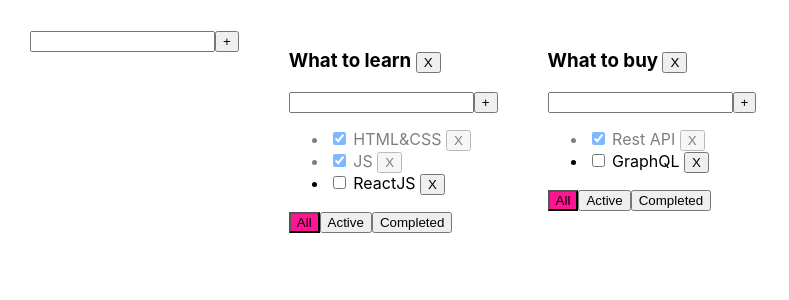
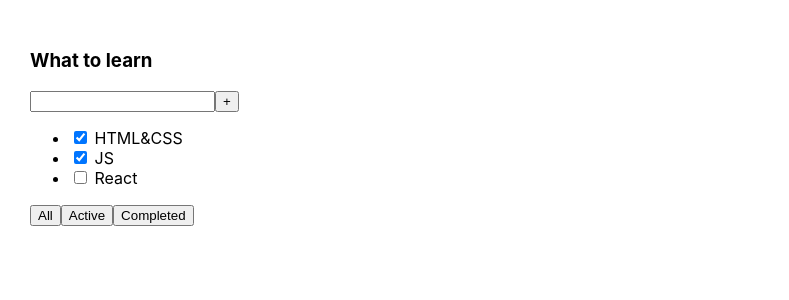
Before and after one commit to NatKhomich/task-manager, a React (Create React App) app: page / in a window 1280 px wide. Shown: the top 300 px of the page, without its empty margins (0-789 px from the left). Built offline with nearby package versions, Linux system fonts and the light colour scheme.

Commit message:
todoList 0

```diff
--- a/src/App.css
+++ b/src/App.css
@@ -6,19 +6,3 @@
 .App > div {
   margin-right: 50px;
 }
-
-.error {
-  border: red 1px solid;
-}
-
-.error-message {
-  color: red;
-}
-
-.active-filter {
-  background-color: deeppink;
-}
-
-.is-done {
-  opacity: 0.5;
-}
--- a/src/App.tsx
+++ b/src/App.tsx
@@ -1,128 +1,26 @@
-import React, {useState} from 'react';
+import React from 'react';
 import './App.css';
-import Todolist from './components/Todolist';
-import {v1} from 'uuid';
-import AddItemForm from './components/AddItemForm';
-
-export type TasksType = {
-    id: string
-    title: string
-    isDone: boolean
-}
-
-export type TodolistsType = {
-    id: string
-    title: string
-    filter: FilterValueType
-}
-
-type TaskStatePropsType = {
-    [todolistID: string]: TasksType[]
-}
-
-export type FilterValueType = 'All' | 'Active' | 'Completed'
 
 function App() {
-
-    let todolistID1 = v1()
-    let todolistID2 = v1()
-
-    let [todolists, setTodolists] = useState<Array<TodolistsType>>([
-        {id: todolistID1, title: 'What to learn', filter: 'All'},
-        {id: todolistID2, title: 'What to buy', filter: 'All'},
-    ])
-
-    let [tasks, setTasks] = useState<TaskStatePropsType>({
-        [todolistID1]: [
-            {id: v1(), title: 'HTML&CSS', isDone: true},
-            {id: v1(), title: 'JS', isDone: true},
-            {id: v1(), title: 'ReactJS', isDone: false},
-
-        ],
-        [todolistID2]: [
-            {id: v1(), title: 'Rest API', isDone: true},
-            {id: v1(), title: 'GraphQL', isDone: false},
-        ]
-    })
-
-    const filterValueTask = (todolistID: string, filterValue: FilterValueType) => {
-        setTodolists(todolists.map(el => el.id === todolistID ? {...el, filter: filterValue} : el))
-    }
-
-    const removeTask = (todolistID: string, taskID: string) => {
-        setTasks({...tasks, [todolistID]: tasks[todolistID].filter(el => el.id !== taskID)})
-    }
-
-    const addTask = (todolistID: string, inputTitle: string) => {
-        let newTask: TasksType = {id: v1(), title: inputTitle, isDone: false}
-        setTasks({...tasks, [todolistID]: [newTask, ...tasks[todolistID]]})
-    }
-
-    const changeTaskStatus = (todolistID: string, taskID: string, newIsDone: boolean) => {
-        setTasks({
-            ...tasks,
-            [todolistID]: tasks[todolistID].map(el => el.id === taskID ? {...el, isDone: newIsDone} : el)
-        })
-    }
-
-    const removeTodolist = (todolistID: string) => {
-        setTodolists(todolists.filter(el => el.id !== todolistID))
-    }
-
-    const addTodolist = (inputTitle: string) => {
-        const newTodolistID = v1()
-        const newTodolist: TodolistsType = {id: newTodolistID, title: inputTitle, filter: 'All'}
-        setTodolists( [newTodolist, ...todolists ] )
-        setTasks( {...tasks, [newTodolistID]: [] } )
-    }
-
-    const onChangeTaskEditableSpan = (todolistID: string, taskID: string, newTitle: string) => {
-        setTasks({
-            ...tasks,
-            [todolistID]: tasks[todolistID].map(el => el.id === taskID ? {...el, title: newTitle} : el)
-        })
-    }
-
-    const onChangeTodolistEditableSpan = (todolistID: string, newTitle: string) => {
-        setTodolists( todolists.map(el => el.id === todolistID ? {...el, title: newTitle} : el ))
-    }
-
     return (
         <div className="App">
-
-            <AddItemForm callBack={addTodolist}/>
-
-            {todolists.map(el => {
-
-                let filteredTask = tasks[el.id]
-
-                if (el.filter === 'Active') {
-                    filteredTask = tasks[el.id].filter(el => !el.isDone)
-                }
-                if (el.filter === 'Completed') {
-                    filteredTask = (tasks[el.id].filter(el => el.isDone))
-                }
-
-                return (
-                    <Todolist
-                        key={el.id}
-                        todolistID={el.id}
-                        tasks={filteredTask}
-                        title={el.title}
-                        removeTask={removeTask}
-                        filterValueTask={filterValueTask}
-                        addTask={addTask}
-                        changeTaskStatus={changeTaskStatus}
-                        filter={el.filter}
-                        removeTodolist={removeTodolist}
-
-                        onChangeTaskEditableSpan={onChangeTaskEditableSpan}
-
-                        onChangeTodolistEditableSpan={onChangeTodolistEditableSpan}
-
-                    />
-                )
-            })}
+            <div>
+                <h3>What to learn</h3>
+                <div>
+                    <input/>
+                    <button>+</button>
+                </div>
+                <ul>
+                    <li><input type="checkbox" checked={true}/> <span>HTML&CSS</span></li>
+                    <li><input type="checkbox" checked={true}/> <span>JS</span></li>
+                    <li><input type="checkbox" checked={false}/> <span>React</span></li>
+                </ul>
+                <div>
+                    <button>All</button>
+                    <button>Active</button>
+                    <button>Completed</button>
+                </div>
+            </div>
         </div>
     );
 }
--- a/src/components/AddItemForm.tsx
+++ /dev/null
@@ -1,45 +0,0 @@
-import React, {ChangeEvent, KeyboardEvent, useState} from 'react';
-
-type AddItemFormPropsType = {
-    callBack: (inputTitle: string)=> void
-}
-
-const AddItemForm = (props: AddItemFormPropsType) => {
-
-    const [inputTitle, setInputTitle] = useState('')
-    const [error, setError] = useState<string | null>(null)
-
-    const addItemHandler = () => {
-        if (inputTitle.trim() !== '') {
-            props.callBack(inputTitle.trim())
-            setInputTitle('')
-        } else {
-            setError('Title is required')
-        }
-    }
-
-    const onKeyDownHandler = (event: KeyboardEvent<HTMLInputElement>) => {
-        setError(null)
-        if (event.key === 'Enter') {
-            addItemHandler()
-        }
-    }
-
-    const onChangeHandler = (event: ChangeEvent<HTMLInputElement>) => {
-        setInputTitle(event.currentTarget.value)
-    }
-
-    return (
-        <div>
-            <input value={inputTitle}
-                   onChange={onChangeHandler}
-                   onKeyDown={onKeyDownHandler}
-                   className={error ? 'error' : ''}
-            />
-            <button onClick={addItemHandler}> +</button>
-            { error && <div className = 'error-message'> {error} </div> }
-        </div>
-    );
-};
-
-export default AddItemForm;
--- a/src/components/EditableSpan.tsx
+++ /dev/null
@@ -1,38 +0,0 @@
-import React, {useState,ChangeEvent} from 'react';
-
-type EditableSpanPropsType = {
-    value: string
-    callBack: (newTitle: string)=> void
-}
-
-const EditableSpan = (props: EditableSpanPropsType) => {
-
-    const [editMode, setEditMode] = useState(false)
-    const [title, setTitle] = useState(props.value)
-
-    const activateEditMode = () => {
-        setEditMode(!editMode)
-        setTitle(props.value)
-    }
-
-    const activateViewMode = () => {
-        setEditMode(!editMode)
-        props.callBack(title)
-    }
-
-    const onChangeTitleHandler = (e: ChangeEvent<HTMLInputElement>) => {
-       setTitle(e.currentTarget.value)
-    }
-
-    return (
-        editMode
-            ? <input value={title}
-                     autoFocus
-                     onBlur={ activateViewMode }
-                     onChange={ onChangeTitleHandler }
-            />
-            : <span onDoubleClick={activateEditMode}> {props.value} </span>
-    );
-};
-
-export default EditableSpan;
--- a/src/components/Todolist.tsx
+++ /dev/null
@@ -1,100 +0,0 @@
-import React, {ChangeEvent} from 'react';
-import {FilterValueType, TasksType} from '../App';
-import AddItemForm from './AddItemForm';
-import EditableSpan from './EditableSpan';
-
-type TodolistPropsType = {
-    tasks: TasksType[]
-    title: string
-    removeTask: (todolistID: string, taskID: string) => void
-    filterValueTask: (todolistID: string, filterValue: FilterValueType) => void
-    addTask: (todolistID: string, inputTitle: string) => void
-    changeTaskStatus: (todolistID: string, taskID: string, newIsDone: boolean) => void
-    filter: FilterValueType
-    todolistID: string
-    removeTodolist: (todolistID: string) => void
-
-    onChangeTaskEditableSpan: (todolistID: string, taskID: string, newTitle: string) => void
-
-    onChangeTodolistEditableSpan: (todolistID: string, newTitle: string) => void
-}
-
-const Todolist = (props: TodolistPropsType) => {
-
-    const onClickAllHandler = () => {
-        props.filterValueTask(props.todolistID, 'All')
-    }
-
-    const onClickActiveHandler = () => {
-        props.filterValueTask(props.todolistID, 'Active')
-    }
-
-    const onClickCompletedHandler = () => {
-        props.filterValueTask(props.todolistID, 'Completed')
-    }
-
-    const onClickRemoveTodolistHandler = () => {
-        props.removeTodolist(props.todolistID)
-    }
-
-    const addTaskHandlerBroker = (inputTitle: string) => {
-        props.addTask(props.todolistID, inputTitle)
-    }
-
-    const newTitleTodolistEditableSpanHandler = (newTitle: string) => {
-        props.onChangeTodolistEditableSpan(props.todolistID, newTitle)
-    }
-
-    return (
-        <div>
-            <h3>
-                <EditableSpan value={props.title} callBack={newTitleTodolistEditableSpanHandler}/>
-                <button onClick={onClickRemoveTodolistHandler}> X</button>
-            </h3>
-
-            <AddItemForm callBack={addTaskHandlerBroker}/>
-            <ul>
-
-                {props.tasks.map(el => {
-
-                    const onClickRemoveTaskHandler = () => {
-                        props.removeTask(props.todolistID, el.id)
-                    }
-
-                    const onChangeCheckedHandler = (event: ChangeEvent<HTMLInputElement>) => {
-                        const newIsDone = event.currentTarget.checked
-                        props.changeTaskStatus(props.todolistID, el.id, newIsDone)
-                    }
-
-                    const newTitleTaskEditableSpanHandler = (newTitle: string) => {
-                        props.onChangeTaskEditableSpan(props.todolistID, el.id, newTitle)
-                    }
-
-                    return (
-                        <li key={el.id} className={el.isDone ? 'is-done' : ''}>
-                            <input type="checkbox"
-                                   checked={el.isDone}
-                                   onChange={onChangeCheckedHandler}
-
-                            />
-                            <EditableSpan value={el.title} callBack={newTitleTaskEditableSpanHandler}/>
-                            <button onClick={onClickRemoveTaskHandler}> X</button>
-                        </li>
-                    )
-                })}
-            </ul>
-            <div>
-                <button className={props.filter === 'All' ? 'active-filter' : ''} onClick={onClickAllHandler}> All
-                </button>
-                <button className={props.filter === 'Active' ? 'active-filter' : ''}
-                        onClick={onClickActiveHandler}> Active
-                </button>
-                <button className={props.filter === 'Completed' ? 'active-filter' : ''}
-                        onClick={onClickCompletedHandler}> Completed
-                </button>
-            </div>
-        </div>
-    );
-};
-
-export default Todolist;
```
